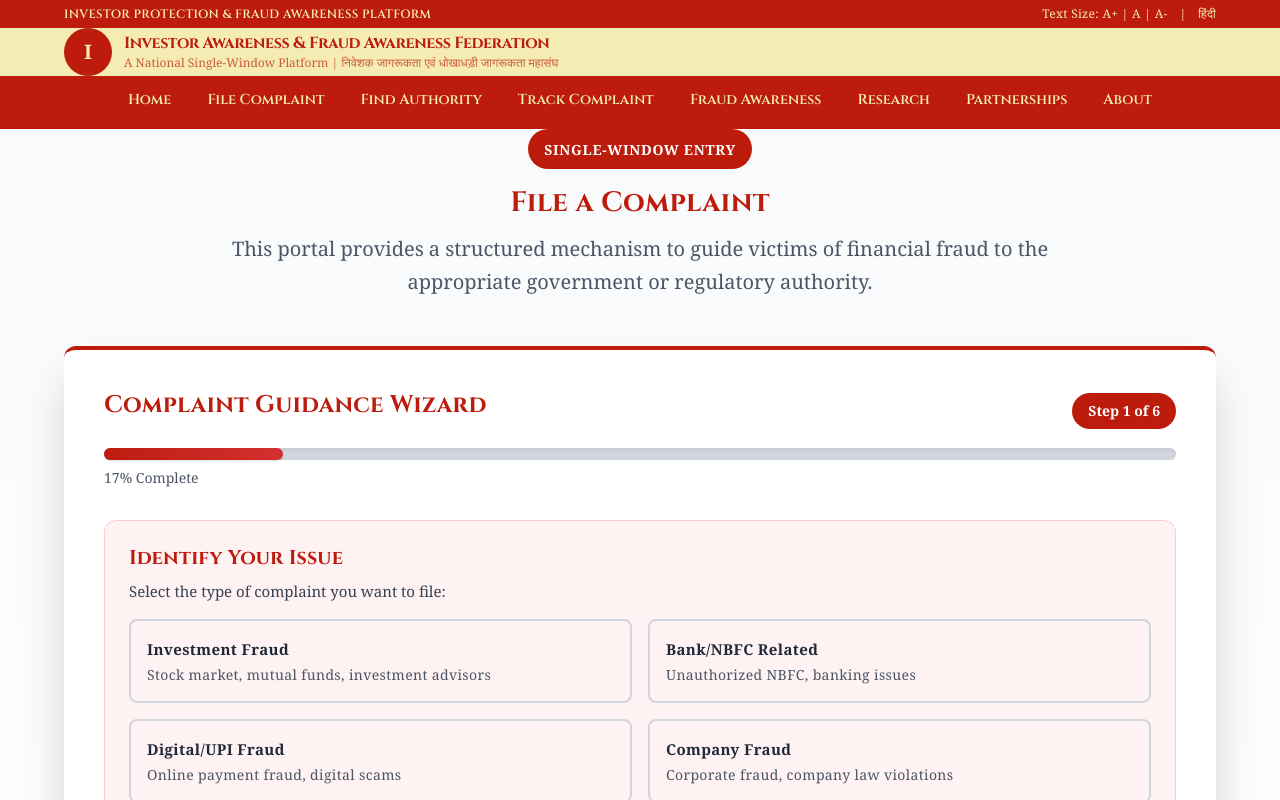
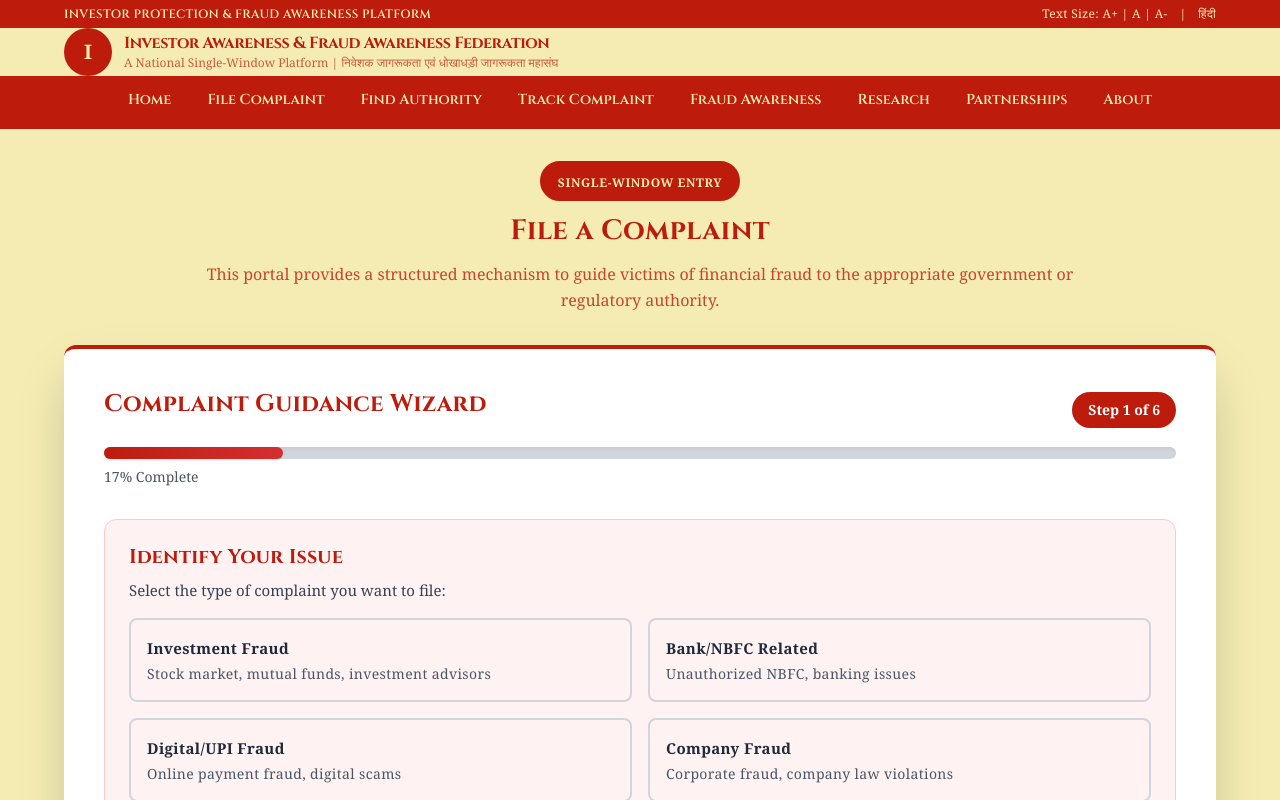
Before and after one commit to passionateSandy2004/iafaf, a Next.js app: page /file-complaint in a window 1280 px wide. Shown: the top 800 px of the page. Built offline with nearby package versions, Linux system fonts and the light colour scheme.

Commit message:
Add proper spacing between header and page content across all pages

```diff
--- a/app/file-complaint/page.tsx
+++ b/app/file-complaint/page.tsx
@@ -2,16 +2,16 @@ import ComplaintGuidanceWizard from "../components/ComplaintGuidanceWizard";
 
 export default function FileComplaintPage() {
   return (
-    <div className="min-h-screen bg-gradient-to-b from-gray-50 to-white">
-      <div className="container mx-auto px-4 py-12">
-        <div className="mb-12 text-center max-w-4xl mx-auto">
-          <div className="inline-block bg-gradient-to-r from-[#bd1c0d] to-[#bd1c0d] text-white px-4 py-2 rounded-full mb-4">
-            <span className="text-sm font-semibold uppercase tracking-wider">Single-Window Entry</span>
+    <div className="min-h-screen pt-8" style={{backgroundColor: '#f4ecb3'}}>
+      <div className="container mx-auto px-4 py-8">
+        <div className="mb-8 text-center max-w-4xl mx-auto">
+          <div className="inline-block px-4 py-1.5 rounded-full mb-3 border-2" style={{backgroundColor: '#bd1c0d', borderColor: '#bd1c0d'}}>
+            <span className="text-xs font-semibold uppercase tracking-wider" style={{color: '#f4ecb3'}}>Single-Window Entry</span>
           </div>
-          <h1 className="text-4xl md:text-5xl font-bold text-[#bd1c0d] mb-4">
+          <h1 className="text-2xl md:text-3xl font-bold mb-3" style={{color: '#bd1c0d', fontFamily: 'var(--font-cinzel), Cinzel, serif'}}>
             File a Complaint
           </h1>
-          <p className="text-xl text-gray-600 leading-relaxed">
+          <p className="text-sm md:text-base leading-relaxed" style={{color: '#bd1c0d', opacity: 0.8}}>
             This portal provides a structured mechanism to guide victims of financial fraud
             to the appropriate government or regulatory authority.
           </p>
--- a/app/find-authority/page.tsx
+++ b/app/find-authority/page.tsx
@@ -2,16 +2,16 @@ import AuthorityDirectory from "../components/AuthorityDirectory";
 
 export default function FindAuthorityPage() {
   return (
-    <div className="min-h-screen bg-gradient-to-b from-gray-50 to-white">
-      <div className="container mx-auto px-4 py-12">
-        <div className="mb-12 text-center max-w-4xl mx-auto">
-          <div className="inline-block bg-gradient-to-r from-[#bd1c0d] to-[#bd1c0d] text-white px-4 py-2 rounded-full mb-4">
-            <span className="text-sm font-semibold uppercase tracking-wider">Government Alignment</span>
+    <div className="min-h-screen pt-8" style={{backgroundColor: '#f4ecb3'}}>
+      <div className="container mx-auto px-4 py-8">
+        <div className="mb-8 text-center max-w-4xl mx-auto">
+          <div className="inline-block px-4 py-1.5 rounded-full mb-3 border-2" style={{backgroundColor: '#bd1c0d', borderColor: '#bd1c0d'}}>
+            <span className="text-xs font-semibold uppercase tracking-wider" style={{color: '#f4ecb3'}}>Government Alignment</span>
           </div>
-          <h1 className="text-4xl md:text-5xl font-bold text-[#bd1c0d] mb-4">
+          <h1 className="text-2xl md:text-3xl font-bold mb-3" style={{color: '#bd1c0d', fontFamily: 'var(--font-cinzel), Cinzel, serif'}}>
             Find the Right Authority
           </h1>
-          <p className="text-xl text-gray-600 leading-relaxed">
+          <p className="text-sm md:text-base leading-relaxed" style={{color: '#bd1c0d', opacity: 0.8}}>
             Use the directory below to find the appropriate authority for your complaint type.
             Each authority handles specific types of financial fraud and complaints.
           </p>
```
Also changed, not shown: app/about/page.tsx (line endings or trailing spaces), app/for-regulators/page.tsx (line endings or trailing spaces), app/fraud-alerts/page.tsx (line endings or trailing spaces), app/fraud-awareness/page.tsx (line endings or trailing spaces), app/partnerships/page.tsx (line endings or trailing spaces), app/report-fraud/page.tsx (line endings or trailing spaces), app/research/page.tsx (line endings or trailing spaces), app/track-complaint/page.tsx (line endings or trailing spaces).
